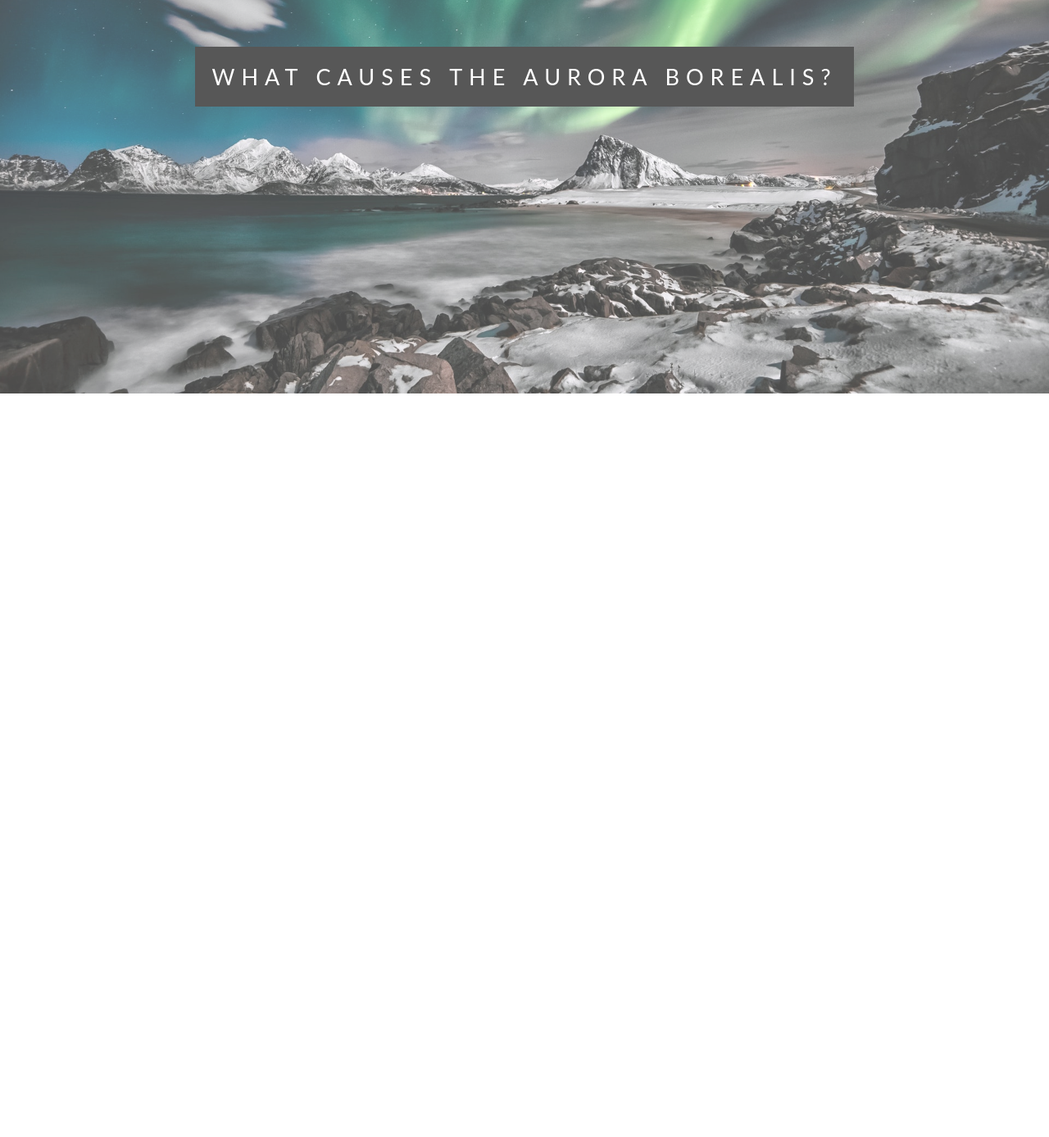
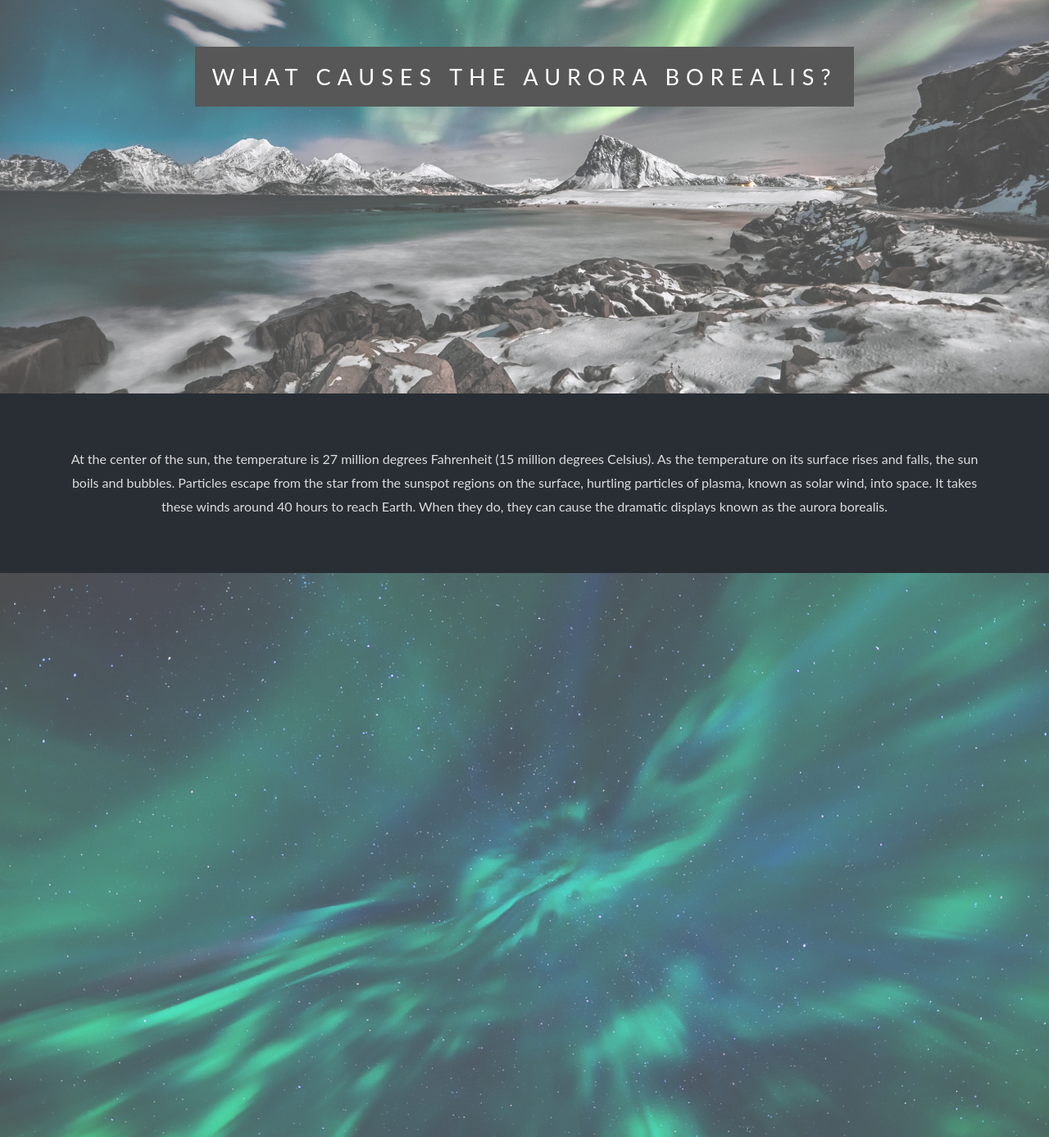
Before and after one commit to haniejuraimi/Aurora-Borealis, a plain HTML site: page index.html in a window 1280 px wide. Shown: the part 2575-3962 px from the top of the page at 82% size. Before the commit the page ends 3055 px from the top, so only its background shows below. Drawn offline with Linux system fonts and the light colour scheme.

Commit message:
Add another image and section
Included another section to add a question

```diff
--- a/index.html
+++ b/index.html
@@ -69,9 +69,24 @@
             </div>
         </div>
 
+    <section class="section section-dark">
+            <!-- <h2> Section Three</h2> -->
+            <p>
+                At the center of the sun, the temperature is 27 million degrees Fahrenheit (15 million degrees Celsius).
+                 As the temperature on its surface rises and falls, the sun boils and bubbles.
+                  Particles escape from the star from the sunspot regions on the surface, hurtling particles of plasma, known as solar wind, into space.
+                  It takes these winds around 40 hours to reach Earth. When they do, they can cause the dramatic displays known as the aurora borealis.
+                </p>
+        </section>
+
     <div class="img5">
+        <!-- <div class="text">
+            <span class="border">
+                What causes the Aurora Borealis?
+            </span> -->
+        </div>
+    </div>
 
-    </div>
 
 <script src="main.js"></script>
 </body>
--- a/style.css
+++ b/style.css
@@ -9,7 +9,7 @@ body, html {
 }
 
 
-.img1, .img2, .img3, .img4 {
+.img1, .img2, .img3, .img4, .img5 {
     position: relative;
     opacity: 0.70;
     background-position: center;
@@ -39,6 +39,11 @@ body, html {
 
 .img4{
     background-image: url('arctic-aurora-aurora-borealis-1933316.jpg');
+    min-height: 100%;
+}
+
+.img5{
+    background-image: url(IMG_0588.JPG);
     min-height: 100%;
 }
 
@@ -79,7 +84,7 @@ body, html {
 }
 
 @media(max-width:568px){
-    .img1, .img2, .img3, .img4 {
+    .img1, .img2, .img3, .img4, .img4 {
         background-attachment: scroll
     }
 }
```
